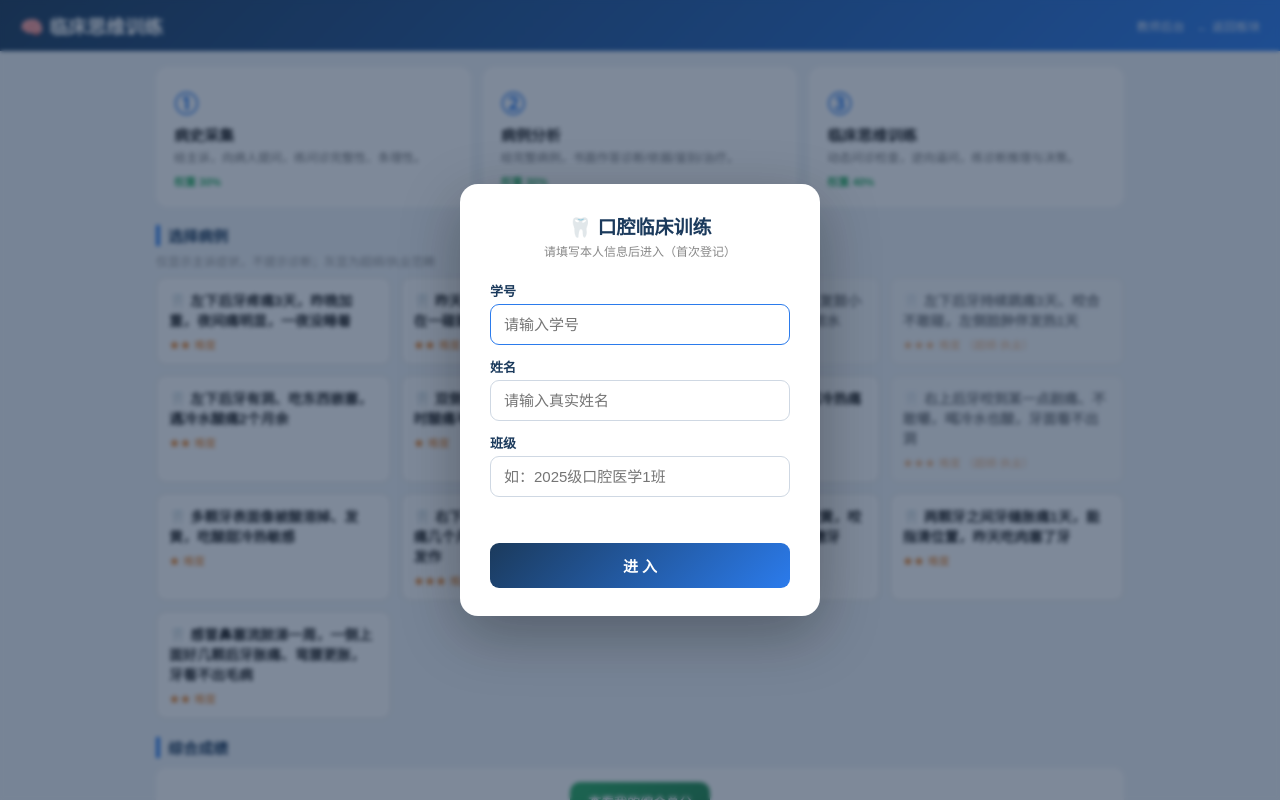
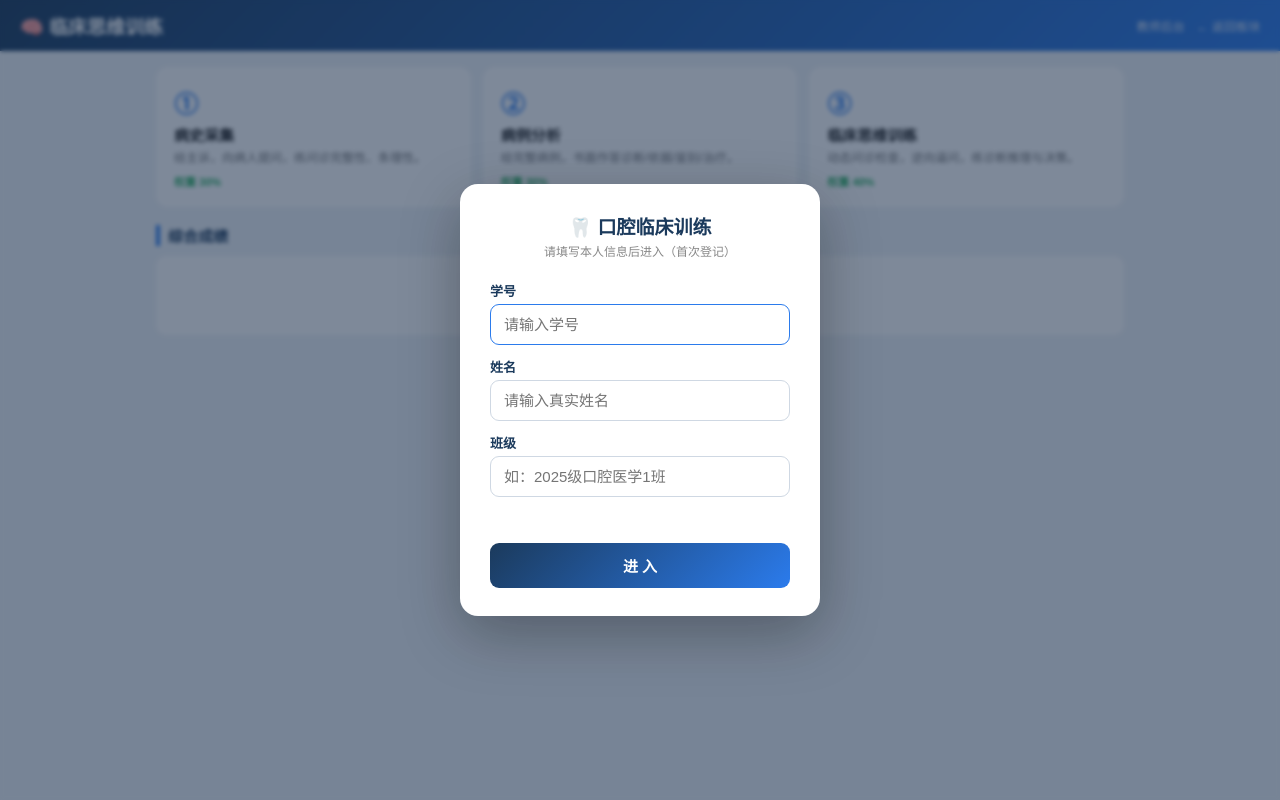
Before and after one commit to 593592996-coder/dental-ai-scoring, a Flask app: page /train in a window 1280 px wide. Run offline with Flask 3, Linux system fonts and the light colour scheme.

Commit message:
病史采集修复：统一匹配引擎(防复读/栏目名归一化)+13病例词库+初步诊断排序+LLM兜底+两级导航

```diff
--- a/templates/train.html
+++ b/templates/train.html
@@ -74,20 +74,26 @@ textarea{width:100%;min-height:60px;padding:9px;border:1.5px solid #d5dbe3;borde
 <div class="header"><h1>🧠 临床思维训练</h1><span style="display:inline-flex;align-items:center;gap:12px"><span id="idChipSlot"></span><a href="/admin">教师后台</a><a href="/">← 返回板块</a></span></div>
 <div class="wrap">
 
-  <!-- 首页：板块+病例 -->
+  <!-- 首页：先选板块 -->
   <div id="home">
+    <div id="modulePick">
       <div class="modules">
         <div class="mod" onclick="pickModule('history')"><div class="n">①</div><h3>病史采集</h3><p>给主诉，向病人提问，练问诊完整性、条理性。</p><div class="wt">权重 30%</div></div>
         <div class="mod" onclick="pickModule('analysis')"><div class="n">②</div><h3>病例分析</h3><p>给完整病例，书面作答诊断/依据/鉴别/治疗。</p><div class="wt">权重 30%</div></div>
         <div class="mod" onclick="pickModule('reasoning')"><div class="n">③</div><h3>临床思维训练</h3><p>动态问诊检查，逆向逼问，练诊断推理与决策。</p><div class="wt">权重 40%</div></div>
       </div>
-    <div class="section-title">选择病例</div>
-    <div style="font-size:12px;color:#999;margin:-4px 0 8px">仅显示主诉症状，不提示诊断；灰显为超纲/执业范畴</div>
-    <div class="case-grid" id="caseGrid"></div>
       <div class="section-title">综合成绩</div>
       <div style="background:#fff;border-radius:10px;padding:14px;text-align:center">
         <button class="btn green" onclick="showFinal()">查看我的综合总分</button>
         <div id="finalBox" style="margin-top:12px"></div>
+      </div>
+    </div>
+    <!-- 第二级：选了板块后才显示该板块的病例 -->
+    <div id="casePick" class="hidden">
+      <span class="back" onclick="backToModules()">← 返回板块选择</span>
+      <div class="section-title" id="casePickTitle">选择病例</div>
+      <div style="font-size:12px;color:#999;margin:-4px 0 8px">仅显示主诉症状，不提示诊断；灰显为超纲/执业范畴</div>
+      <div class="case-grid" id="caseGrid"></div>
     </div>
   </div>
 
@@ -103,24 +109,36 @@ textarea{width:100%;min-height:60px;padding:9px;border:1.5px solid #d5dbe3;borde
 <script>
 let CASES = {};
 let curModule = null, curCase = null;
+const MOD_NAME={history:'① 病史采集',analysis:'② 病例分析',reasoning:'③ 临床思维训练'};
 
 async function init(){
   const r = await fetch('/train/api/cases'); CASES = await r.json();
-  const grid = document.getElementById('caseGrid');
-  grid.innerHTML = Object.entries(CASES).map(([id,c])=>`
+}
+function renderCaseGrid(){
+  const flag = 'has_' + curModule;
+  const list = Object.entries(CASES).filter(([id,c])=>c[flag]);
+  document.getElementById('caseGrid').innerHTML = list.map(([id,c])=>`
     <div class="case-card ${c.in_scope?'':'off'}" onclick="openCase('${id}')">
       <div class="t">🦷 ${c.chief_complaint||c.title}</div>
       <div class="lv" style="margin-top:6px">${'★'.repeat(c.level)} 难度 ${c.in_scope?'':'（超纲·执业）'}</div>
     </div>`).join('');
 }
-function pickModule(m){ curModule=m; alertOpenHint(); }
-function alertOpenHint(){ /* 选病例时进入对应板块 */ }
+function pickModule(m){
+  curModule = m;
+  document.getElementById('casePickTitle').textContent = MOD_NAME[m] + ' · 选择病例';
+  renderCaseGrid();
+  document.getElementById('modulePick').classList.add('hidden');
+  document.getElementById('casePick').classList.remove('hidden');
+}
+function backToModules(){
+  curModule = null;
+  document.getElementById('casePick').classList.add('hidden');
+  document.getElementById('modulePick').classList.remove('hidden');
+}
 
 function openCase(id){
   curCase = id;
-  // 若已选板块则直接进，否则默认进该病例支持的板块
-  const m = curModule || 'reasoning';
-  curModule = null;
+  const m = curModule || 'history';
   document.getElementById('home').classList.add('hidden');
   document.getElementById('work').classList.remove('hidden');
   document.getElementById('workTitle').textContent = '🦷 ' + (CASES[id].chief_complaint || CASES[id].title);
@@ -128,17 +146,25 @@ function openCase(id){
   else if(m==='analysis') renderAnalysis();
   else renderReasoning();
 }
-function goHome(){ document.getElementById('work').classList.add('hidden'); document.getElementById('home').classList.remove('hidden'); }
+function goHome(){ // 从病例返回 → 回到当前板块的病例列表
+  document.getElementById('work').classList.add('hidden');
+  document.getElementById('home').classList.remove('hidden');
+}
 
 // ─────────── 板块1 病史采集 ───────────
 async function renderHistory(){
   const body = document.getElementById('workBody');
-  body.innerHTML = `<div class="phase-steps"><span class="pstep on">① 问诊采集</span><span class="pstep">② 评分</span></div>
+  body.innerHTML = `<div class="phase-steps"><span class="pstep on">① 问诊采集</span><span class="pstep">② 医生初步考虑</span><span class="pstep">③ 评分反馈</span></div>
     <div class="cc-box"><div class="cc" id="hCc">加载中…</div>
       <div class="chat" id="hChat"></div>
       <div class="cinp"><input id="hInput" placeholder="向患者提问，如：哪里疼？疼多久了？" onkeydown="if(event.key==='Enter')hSend()">
-      <button class="btn" onclick="hSend()">提问</button>
-      <button class="btn green" onclick="hScore()">完成采集评分</button></div>
+      <button class="btn" onclick="hSend()">提问</button></div>
+    </div>
+    <div class="cc-box" style="margin-top:10px">
+      <div class="section-title">② 医生初步考虑（问诊结束后填写，不计入问诊分）</div>
+      <div class="field"><label>列出你考虑的可能疾病，<b>两种以上</b>，把<b>最可能的排在第一个</b>（只写疾病名称、<b>不用写牙位</b>；可用顿号/逗号分隔，或逐条写）</label>
+      <textarea id="hImp" rows="2" placeholder="如：急性牙髓炎、急性龈乳头炎、三叉神经痛"></textarea></div>
+      <button class="btn green" onclick="hScore()">完成采集评分</button>
     </div>
     <div id="hResult"></div>`;
   const r = await fetch(`/train/api/history/start/${curCase}`,{method:'POST',headers:{'Content-Type':'application/json'},body:'{}'});
@@ -158,10 +184,34 @@ async function hSend(){
   const d=await r.json(); addMsg('pt',d.reply,'hChat');
 }
 async function hScore(){
-  const r=await fetch('/train/api/history/score',{method:'POST',headers:{'Content-Type':'application/json'},body:'{}'});
+  const payload={impression:val('hImp')};
+  const r=await fetch('/train/api/history/score',{method:'POST',headers:{'Content-Type':'application/json'},body:JSON.stringify(payload)});
   const d=await r.json();
+  if(d.error){ alert(d.error); return; }
   let html=`<div class="cc-box" style="margin-top:12px"><div class="score-big">${d.score}<small> /100</small></div>
     <div style="text-align:center;font-size:13px;color:#777">问到 ${d.covered}/${d.total} 个病史要点，共提问 ${d.question_count} 句</div>`;
+  // 第二部分：可能疾病排序对照
+  if(d.impression){
+    const im=d.impression;
+    const badge={correct:'<span class="ok">✔ 首位判断正确</span>',
+      partial:'<span style="color:#c80">◐ 基本对、但首位或分型需调整</span>',
+      wrong:'<span class="no">✘ 首位判断不对</span>'}[im.level];
+    const orderTxt=im.expected_order.map((x,i)=>(i===0?'①最可能：':'　　　：')+x).join('<br>');
+    html+=`<div class="section-title">② 医生初步考虑 · 对照（不计入问诊分）</div>`;
+    if(im.your_list && im.your_list.length){
+      html+=`<div style="font-size:13px;margin:4px 0">你列的顺序：`+
+        im.your_list.map((x,i)=>`<span style="margin-right:8px">${i===0?'①':'　'}${x}${i===0?'（最可能）':''}</span>`).join('')+`</div>`;
+    }
+    html+=`<div style="font-size:13px;margin:4px 0">${badge} &nbsp;（你列了 ${im.your_list?im.your_list.length:0} 种${im.enough?'':'，要求两种以上'}）</div>`;
+    if(!im.ordered_right && im.target_at>=1) html+=`<div class="block" style="font-size:12.5px">正确的疾病你想到了，但没有排在第一位——临床上最可能的诊断应放首位。</div>`;
+    if(im.first_match==='core') html+=`<div class="block" style="font-size:12.5px">疾病大类对了，但分型还需更准确（注意区分急/慢性、可复/不可复等）。</div>`;
+    if(im.level==='wrong') html+=`<div class="block" style="font-size:12.5px">首位方向不对，结合疼痛特点再想想。</div>`;
+    html+=`<div style="font-size:12.5px;margin:6px 0;background:#f5f8fc;padding:8px;border-radius:6px"><b>参考答案（按可能性排序）</b><br>${orderTxt}</div>`;
+    if(im.diff_total){
+      html+=`<div style="font-size:12.5px;margin:6px 0"><b>你还覆盖到</b> ${im.diff_hit}/${im.diff_total} 个应考虑的鉴别：`+
+        im.diff_rows.map(x=>`${x.hit?'<span class="ok">✓</span>':'<span class="no">✗</span>'}${x.name}`).join('、')+`</div>`;
+    }
+  }
   d.cat_stats.forEach(c=>{ html+=`<div class="bar-row"><div class="lab">${c.cat}</div><div class="track"><div class="fill" style="width:${c.pct}%"></div></div><div class="val">${c.hit}/${c.total}</div></div>`; });
   if(d.critical_missed.length) html+=`<div class="block">⚠️ 关键项遗漏（加重扣分）：${d.critical_missed.join('、')}</div>`;
   html+=`<div class="section-title">问诊要点对照</div>`;
```
Lines whose indentation alone changed are shown as unchanged.
